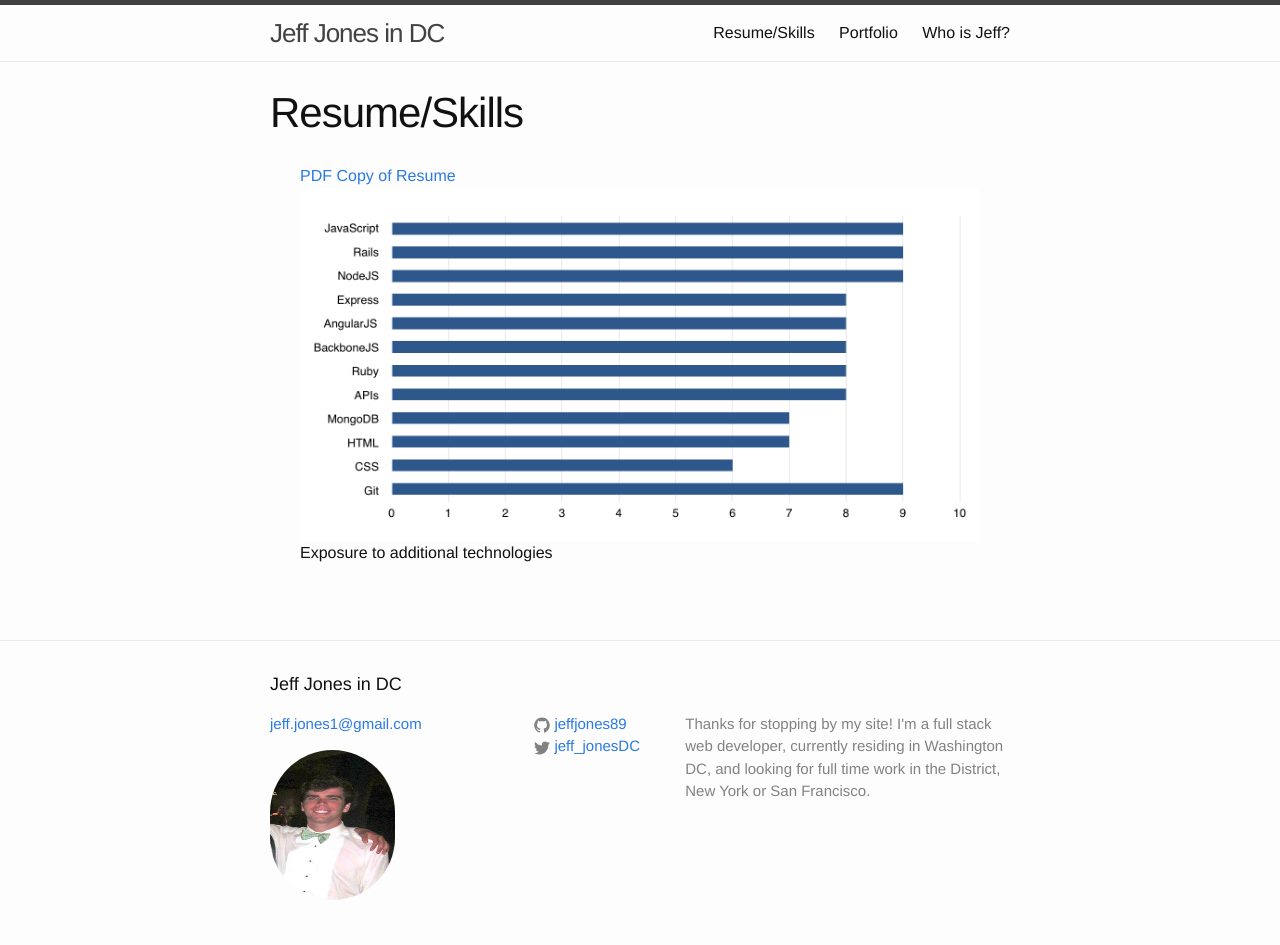
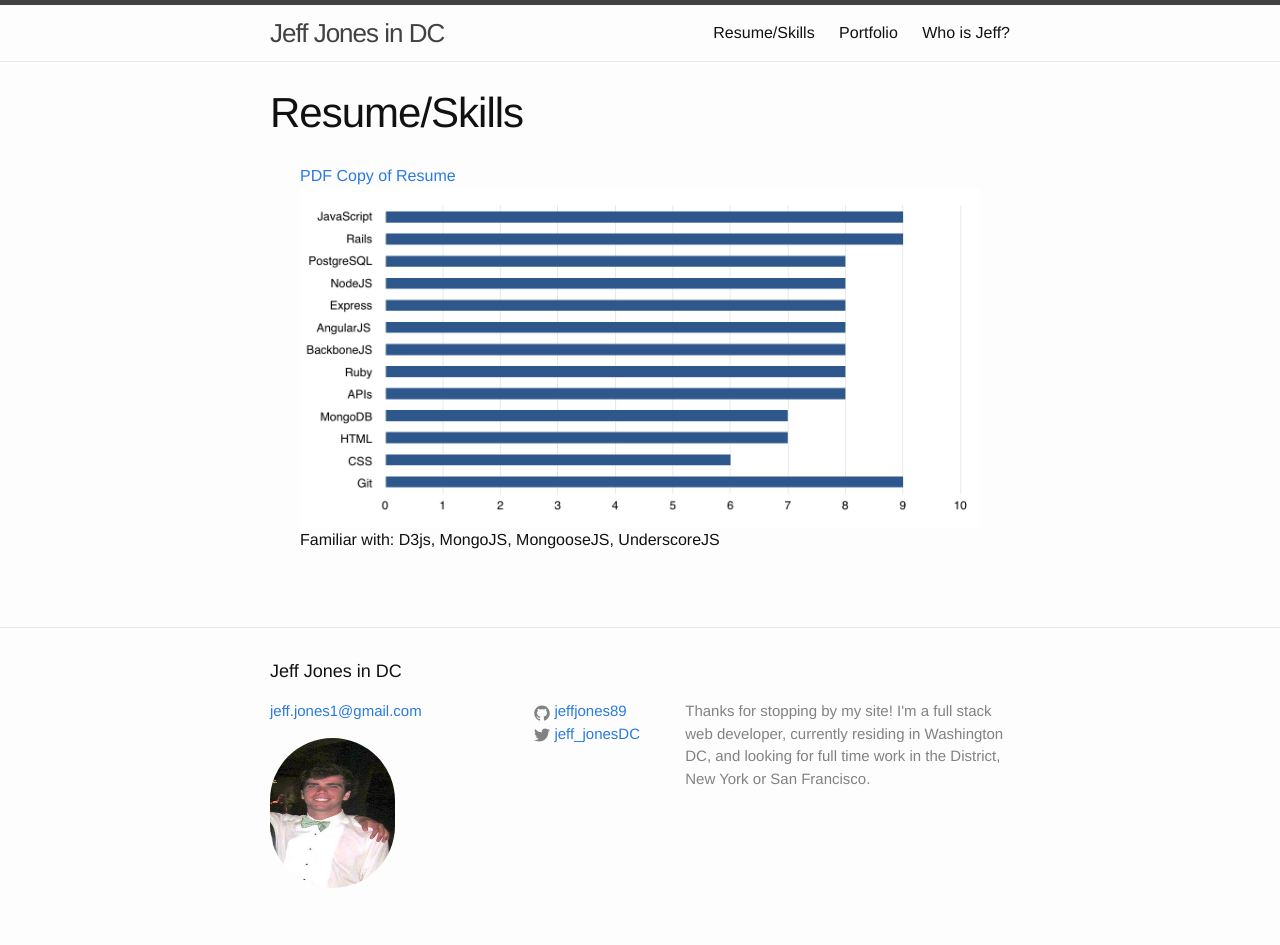
Before and after one commit to jeffjones89/jeffjones89.github.io, a Jekyll site: the page built from resume/index.html, in a window 1280 px wide. Built offline with Jekyll 4.4.1, drawn with Linux system fonts in a browser that asks for light colours.

```diff
--- a/portfolio/index.html
+++ b/portfolio/index.html
@@ -19,7 +19,7 @@ title: Portfolio
 
     <div class ="portfolio-piece">
       <h2 class = "portfolio-title">SeedMe</h2>
-      <a href="https://wdi-menubuilder.herokuapp.com/"><img src="/assets/seedme.png" alt="seed me home page"></a>
+      <a href="https://wdi-seedme.herokuapp.com/"><img src="/assets/seedme.png" alt="seed me home page"></a>
       <br></br>
       <p>SeedMe was the second project I built during WDI, during week 6 of the program. It's a Ruby on Rails application, designed to allow start-ups to post video links of their pitches, and connect and collaborate with other entreprenuers. SeedMe has hand-rolled user authentication, including a custom helper method for current_user, a liking and favoriting system using, with likes using the Acts As Votable gem and a rudimentary messaging system to allow users to send private messages to each other on the platform.  I included random clips from movies that I enjoy as dummy data.  Link to code can be found  <a href="https://github.com/jeffjones89/SeedMe/"> here</a>. Technologies include:
         <ul class = "techs">
--- a/resume/index.html
+++ b/resume/index.html
@@ -7,5 +7,5 @@ docurl: ../assets/Jeff Jones-Resume-8-30-15 copy.pdf
 <div class="wrapper">
   <a href="{{ site.baseurl }}{{ page.docurl }}">PDF Copy of Resume </a>
   <img src="/assets/skills.png" alt="skill-graph">
-  <p>Exposure to additional technologies </p>
+  <p> Familiar with: D3js, MongoJS, MongooseJS, UnderscoreJS </p>
 </div>
```
Also changed, not shown: assets/skills.png, 1 other file.
